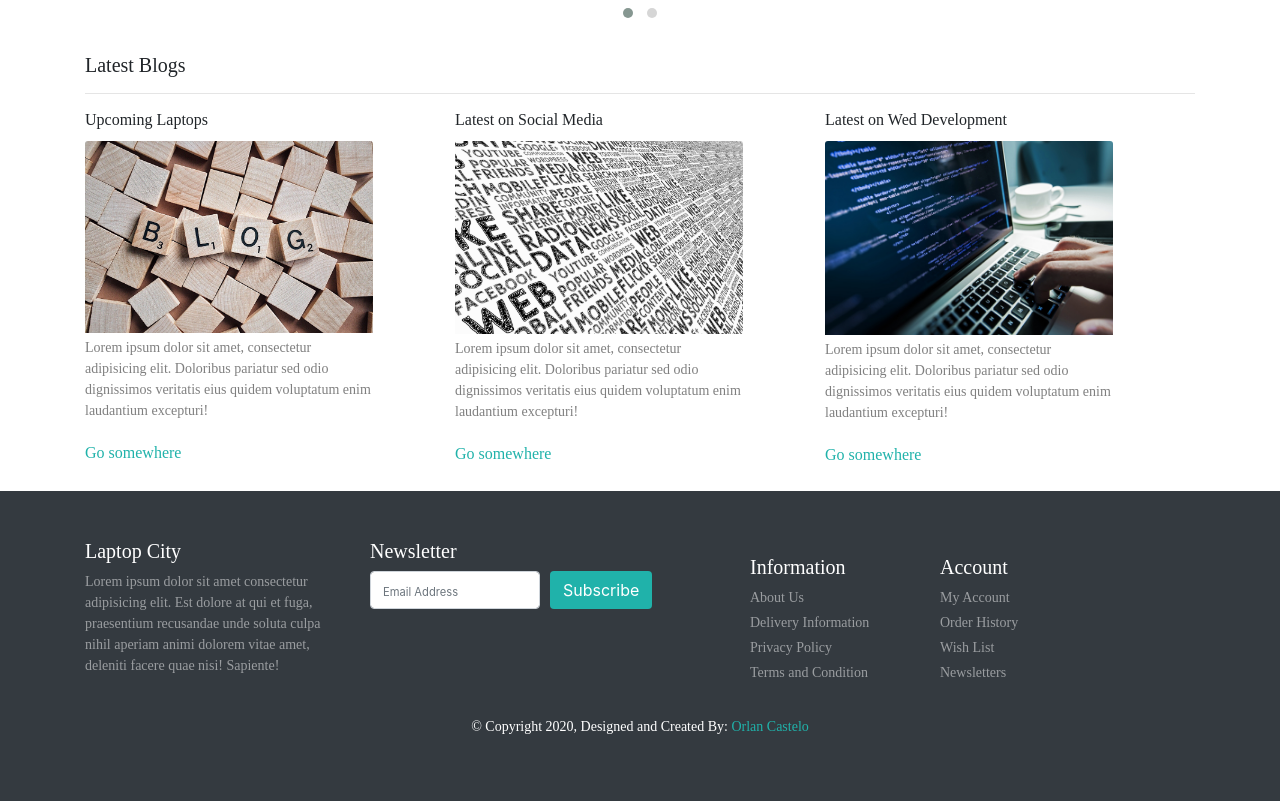
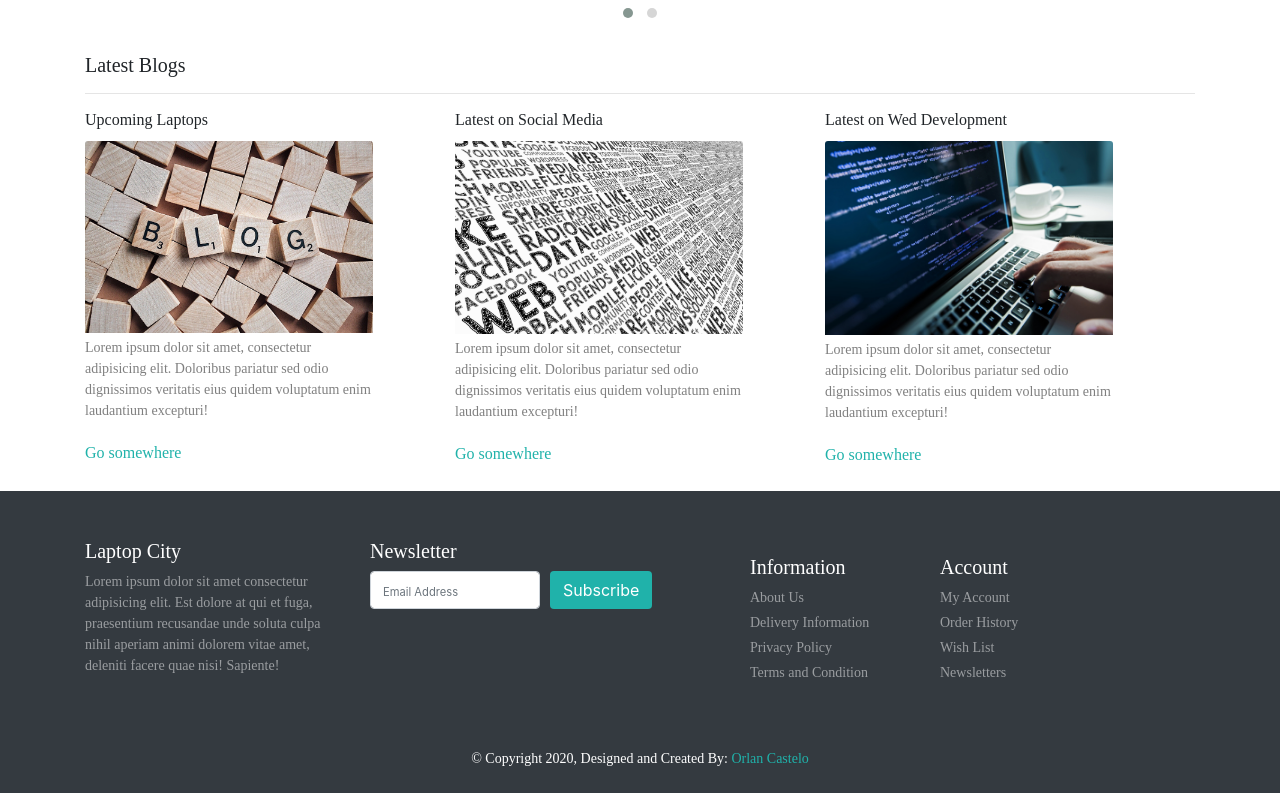
Before and after one commit to orlancastelo/laptopcity, a website: page index.html in a window 1280 px wide. Shown: the part 2672-3473 px from the top of the page. Drawn offline with nearby package versions, Linux system fonts and the light colour scheme; a web font is replaced by a local one.

Commit message:
modified index footer

```diff
--- a/index.html
+++ b/index.html
@@ -862,11 +862,12 @@
             </div>
         </div>
 
-        <div class="copyright text-center bg-dark text-white pt-4">
-            <p class="font-rale font-size-14">&copy; Copyright 2020, Designed and Created By: <a href="#" class="color-second my-name">Orlan Castelo</a></p>
-        </div>
     </footer>
     <!-- End Footer -->
+
+    <div class="copyright text-center bg-dark text-white py-2">
+        <p class="font-rale font-size-14">&copy; Copyright 2020, Designed and Created By: <a href="#" class="color-second my-name">Orlan Castelo</a></p>
+    </div>
 
     <!-- Bootstrap CDN JS-->
     <script src="https://code.jquery.com/jquery-3.5.1.slim.min.js" integrity="sha384-DfXdz2htPH0lsSSs5nCTpuj/zy4C+OGpamoFVy38MVBnE+IbbVYUew+OrCXaRkfj" crossorigin="anonymous"></script>
```
